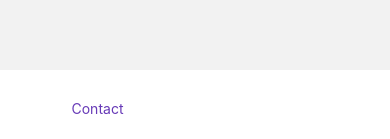
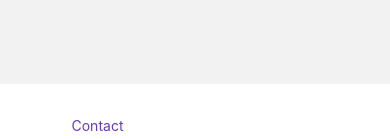
Before and after one commit to toanho1104/toanho-portfolio-app, a React Native app: screen / in a window 390 px wide. Shown: the part 702-841 px from the top of the page. Built offline with nearby package versions, Linux system fonts and the light colour scheme; some icons are missing.

Commit message:
fix bottomtab navigation styles

```diff
--- a/babel.config.js
+++ b/babel.config.js
@@ -13,6 +13,8 @@ module.exports = {
           '@stacks': './src/stacks',
           '@types': './src/types',
           '@assets': './src/assets',
+          '@hooks': './src/hooks',
+          '@utils': './src/utils',
         },
       },
     ],
--- a/src/components/bottomTabBar/index.tsx
+++ b/src/components/bottomTabBar/index.tsx
@@ -9,9 +9,10 @@ import {
   TabNavigationState,
 } from '@react-navigation/native';
 import {TBottomStackParamList} from '@types/stacksType';
-import React from 'react';
-import {StyleSheet} from 'react-native';
-import {Text, TouchableOpacity, View} from 'react-native';
+import {isIosPlatform} from '@utils/checks';
+import {widthScale} from '@utils/dimensions';
+import React, {Fragment} from 'react';
+import {StyleSheet, Text, TouchableOpacity, View} from 'react-native';
 
 export type BottomTabBarProps = {
   state: TabNavigationState<ParamListBase>;
@@ -24,12 +25,12 @@ export const CustomTabBar = ({
   descriptors,
   navigation,
 }: BottomTabBarProps) => {
-  console.log('state', state);
   return (
+    <>
       <View style={styles.container}>
         {state.routes.map((route, index) => {
           const {options} = descriptors[route.key];
-        const label: string | undefined =
+          const label =
             options.tabBarLabel !== undefined
               ? options.tabBarLabel
               : options.title !== undefined
@@ -59,8 +60,8 @@ export const CustomTabBar = ({
           };
 
           return (
+            <Fragment key={index}>
               <TouchableOpacity
-            key={index}
                 accessibilityRole="button"
                 accessibilityState={isFocused ? {selected: true} : {}}
                 accessibilityLabel={options.tabBarAccessibilityLabel}
@@ -68,7 +69,11 @@ export const CustomTabBar = ({
                 onPress={onPress}
                 onLongPress={onLongPress}
                 style={styles.innerItem}>
-            {IconMapper[label as keyof TBottomStackParamList][isFocused as any]}
+                {
+                  IconMapper[label as keyof TBottomStackParamList][
+                    isFocused as any
+                  ]
+                }
 
                 {isFocused && (
                   <Text
@@ -80,9 +85,12 @@ export const CustomTabBar = ({
                   </Text>
                 )}
               </TouchableOpacity>
+            </Fragment>
           );
         })}
       </View>
+      {/* <SafeAreaView /> */}
+    </>
   );
 };
 
@@ -92,23 +100,22 @@ const IconMapper: TBottomStackParamList = {
     false: <Icon name="contract" size={24} fill="black" />,
   },
   Skill: {
-    true: <Icon name="contract" size={24} fill="#673ab7" />,
-    false: <Icon name="contract" size={24} fill="black" />,
+    true: <Icon name="skill" size={24} fill="#673ab7" />,
+    false: <Icon name="skill" size={24} fill="black" />,
   },
 } as const;
 
 const styles = StyleSheet.create({
   container: {
     flexDirection: 'row',
-    height: 72,
+    height: widthScale(62),
     backgroundColor: 'white',
-    paddingBottom: 20,
+    marginBottom: isIosPlatform() ? widthScale(20) : 0,
   },
   innerItem: {
     flex: 1,
     justifyContent: 'center',
     alignItems: 'center',
-    // borderWidth: 1,
   },
   label: {
     color: '#222',
--- /dev/null
+++ b/src/utils/checks.ts
@@ -0,0 +1,6 @@
+import {Platform} from 'react-native';
+
+export const isIosPlatform = () => {
+  console.log('check platform', Platform.OS === 'ios');
+  return Platform.OS === 'ios';
+};
--- /dev/null
+++ b/src/utils/dimensions.ts
@@ -0,0 +1,36 @@
+import {Dimensions, PixelRatio} from 'react-native';
+
+const {width: SCREEN_WIDTH, height: SCREEN_HEIGHT} = Dimensions.get('window');
+
+// based on iphone 11
+const widthBaseScale = SCREEN_WIDTH / 414;
+const heightBaseScale = SCREEN_HEIGHT / 896;
+
+type TBased = 'width' | 'height';
+
+const normalize = (size: number, based: TBased = 'width') => {
+  const newSize =
+    based === 'height' ? size * heightBaseScale : size * widthBaseScale;
+  return Math.round(PixelRatio.roundToNearestPixel(newSize));
+};
+
+//for width  pixel
+export const widthScale = (size: number) => {
+  return normalize(size, 'width');
+};
+//for height  pixel
+export const heightScale = (size: number) => {
+  return normalize(size, 'height');
+};
+//for font  pixel
+export const fontPixel = (size: number) => {
+  return heightScale(size);
+};
+//for Margin and Padding vertical pixel
+export const VerticalScale = (size: number) => {
+  return heightScale(size);
+};
+//for Margin and Padding horizontal pixel
+export const HorizontalScale = (size: number) => {
+  return widthScale(size);
+};
--- a/tsconfig.json
+++ b/tsconfig.json
@@ -12,6 +12,9 @@
        "@stacks/*": ["src/stacks/*"],
        "@types/*": ["src/types/*"],
        "@assets/*": ["src/assets/*"],
+       "@hooks/*": ["src/hooks/*"],
+       "@utils/*": ["src/utils/*"],
+
 
 
 
```
Also changed, not shown: src/hooks/useCheck.ts (added, +10 -0 lines), src/utils/index.ts (added). Lines whose indentation alone changed are shown as unchanged.
